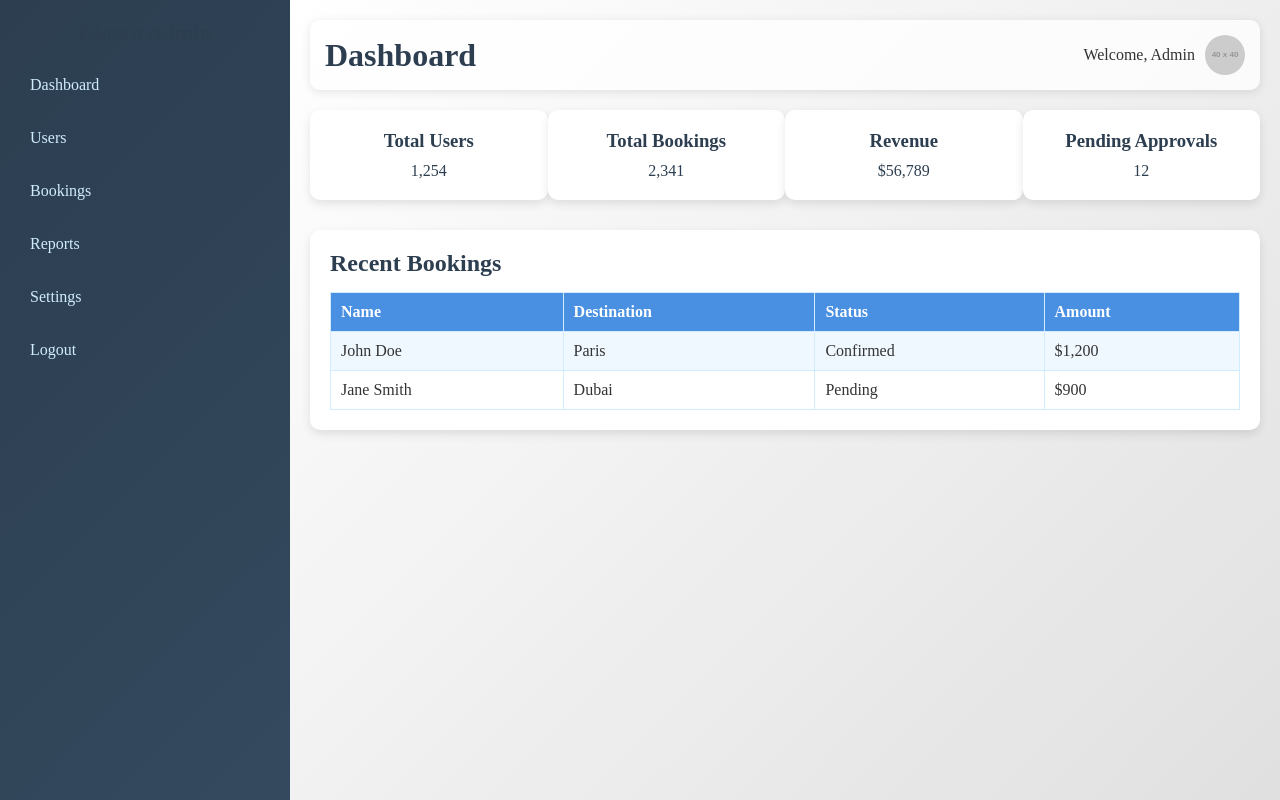
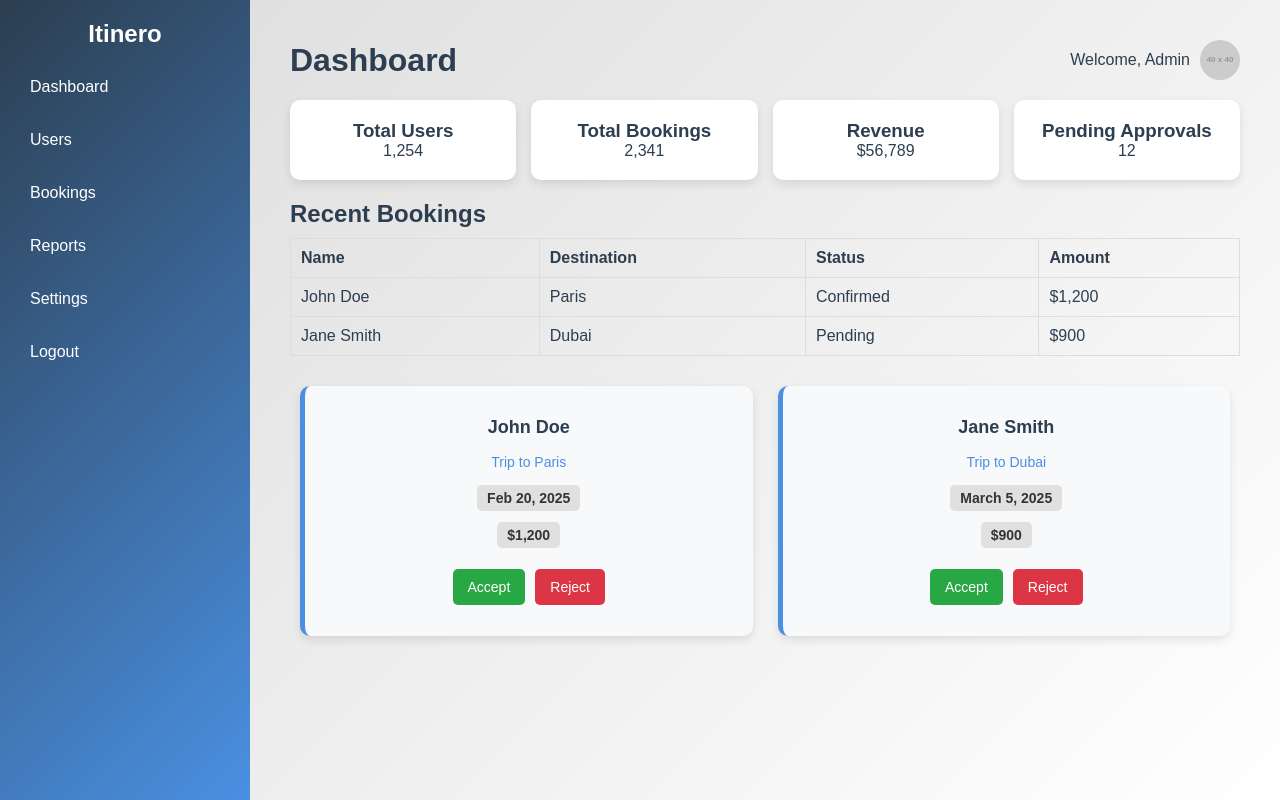
Before and after one commit to RushilShah1903/Itinero-frontend, an Angular app: page /admin-dashboard in a window 1280 px wide. Built offline with nearby package versions, Linux system fonts and the light colour scheme.

Commit message:
added user and admin dashboard

```diff
--- a/src/app/admin-dashboard/admin-dashboard.component.css
+++ b/src/app/admin-dashboard/admin-dashboard.component.css
@@ -1,38 +1,32 @@
-/* Ensure full-page layout */
-html, body {
-    width: 100%;
-    height: 100%;
+/* General Styles */
+* {
+    box-sizing: border-box;
     margin: 0;
     padding: 0;
     font-family: 'Poppins', sans-serif;
-    background: #f5f5f5; /* Soft Beige Background */
-    color: #333; /* Dark Gray for readability */
 }
 
-/* Dashboard container */
+/* Dashboard Layout */
 .dashboard-container {
     display: flex;
     height: 100vh;
 }
 
-/* Sidebar with a modern navy gradient */
+/* Sidebar */
 .sidebar {
     width: 250px;
-    background: linear-gradient(135deg, #2c3e50, #34495e); /* Dark navy gradient */
+    background: linear-gradient(135deg, #2c3e50, #4a90e2); /* Navy to Teal */
+    color: white;
     padding: 20px;
-    color: white;
-    box-shadow: 2px 0px 10px rgba(0, 0, 0, 0.2);
 }
 
 .sidebar h2 {
     text-align: center;
     margin-bottom: 20px;
-    font-size: 22px;
 }
 
 .sidebar ul {
     list-style: none;
-    padding: 0;
 }
 
 .sidebar ul li {
@@ -40,108 +34,159 @@ html, body {
 }
 
 .sidebar ul li a {
+    color: white;
     text-decoration: none;
-    color: #d1ecff; /* Soft teal */
     font-size: 16px;
     display: block;
     padding: 10px;
+    border-radius: 5px;
     transition: 0.3s;
 }
 
 .sidebar ul li a:hover {
-    background-color: rgba(255, 255, 255, 0.2);
-    color: white;
-    border-radius: 5px;
+    background: rgba(255, 255, 255, 0.2);
 }
 
-/* Main content with a soft gradient */
+/* Main Content */
 .main-content {
-    flex: 1;
-    padding: 20px;
-    background: linear-gradient(135deg, #ffffff, #e0e0e0); /* Soft White to Light Gray */
-    color: #333; /* Dark text for contrast */
-}
-
-/* Headings */
-h1, h2, h3 {
+    flex-grow: 1;
+    padding: 40px;
+    background: linear-gradient(135deg, #e0e0e0, #ffffff); /* Soft Beige to White */
     color: #2c3e50; /* Navy */
 }
 
-/* Top Navbar */
 .top-navbar {
     display: flex;
     justify-content: space-between;
     align-items: center;
-    background: rgba(255, 255, 255, 0.8);
-    padding: 15px;
-    border-radius: 10px;
-    box-shadow: 0px 2px 10px rgba(0, 0, 0, 0.1);
+    margin-bottom: 20px;
 }
 
-/* Admin info */
-.top-navbar .admin-info {
+.admin-info {
     display: flex;
     align-items: center;
 }
 
-.top-navbar .admin-info img {
+.admin-info img {
     border-radius: 50%;
     margin-left: 10px;
 }
 
-/* Dashboard Overview Cards */
+/* Dashboard Overview */
 .dashboard-overview {
-    display: flex;
-    justify-content: space-between;
-    margin-top: 20px;
+    display: grid;
+    grid-template-columns: repeat(4, 1fr);
+    gap: 15px;
+    margin-bottom: 20px;
 }
 
 .card {
-    width: 23%;
+    background: white;
     padding: 20px;
-    text-align: center;
-    background: #ffffff; /* White background for modern look */
     border-radius: 10px;
     box-shadow: 0px 4px 10px rgba(0, 0, 0, 0.1);
-    color: #2c3e50; /* Navy */
-}
-
-.card h3 {
-    margin-bottom: 10px;
+    text-align: center;
 }
 
 /* Latest Bookings */
-.latest-bookings {
-    margin-top: 30px;
-    background: #ffffff;
-    padding: 20px;
-    border-radius: 10px;
-    box-shadow: 0px 4px 10px rgba(0, 0, 0, 0.1);
-    color: #2c3e50;
+.latest-bookings table {
+    width: 100%;
+    border-collapse: collapse;
+    margin-top: 10px;
 }
 
-.latest-bookings h2 {
-    margin-bottom: 15px;
-}
-
-/* Table Styling */
-table {
-    width: 100%;
-    border-collapse: collapse;
-    color: #333; /* Dark text */
-}
-
-table th, table td {
+.latest-bookings th, .latest-bookings td {
     padding: 10px;
-    border: 1px solid #d1ecff; /* Soft teal border */
+    border: 1px solid #ddd;
     text-align: left;
 }
 
-table th {
-    background: #4a90e2; /* Teal header */
-    color: white;
+/* Trip Requests */
+/* Trip Requests Section */
+/* Trip Requests Section */
+.trip-requests {
+    margin-top: 20px;
+    display: grid;
+    grid-template-columns: repeat(auto-fit, minmax(250px, 1fr)); /* Responsive grid */
+    gap: 5px;
+    justify-content: center;
 }
 
-table tr:nth-child(even) {
-    background: #f0f8ff; /* Light Blue alternate row */
+/* Bigger Square Trip Request Cards */
+.request-card {
+    background: #f8f9fa;
+    width: 500pxpx; /* Bigger size */
+    height: 250px; /* Square format */
+    padding: 20px;
+    border-radius: 10px;
+    border-left: 5px solid #4a90e2;
+    box-shadow: 0px 4px 10px rgba(0, 0, 0, 0.1);
+    text-align: center;
+    display: flex;
+    flex-direction: column;
+    justify-content: space-evenly;
+    align-items: center;
+    margin: 10px;
 }
+
+/* Employee Name */
+.request-card h3 {
+    font-size: 18px;
+    color: #2c3e50;
+    margin-bottom: 5px;
+}
+
+/* Trip Details */
+.request-card p {
+    font-size: 14px;
+    color: #4a90e2;
+    margin-bottom: 5px;
+}
+
+/* Date & Expense */
+.trip-date, .trip-expense {
+    font-size: 14px;
+    font-weight: bold;
+    color: #333;
+    background: #e0e0e0;
+    padding: 5px 10px;
+    border-radius: 5px;
+    display: inline-block;
+}
+
+/* Action Buttons */
+.request-card .btn-container {
+    display: flex;
+    gap: 10px;
+    margin-top: 10px;
+}
+
+.approve-btn {
+    background-color: #28a745;
+    color: white;
+    border: none;
+    padding: 10px 15px;
+    border-radius: 5px;
+    cursor: pointer;
+    font-size: 14px;
+    transition: 0.3s;
+}
+
+.approve-btn:hover {
+    background-color: #218838;
+}
+
+.reject-btn {
+    background-color: #dc3545;
+    color: white;
+    border: none;
+    padding: 10px 15px;
+    border-radius: 5px;
+    cursor: pointer;
+    font-size: 14px;
+    transition: 0.3s;
+}
+
+.reject-btn:hover {
+    background-color: #c82333;
+}
--- a/src/app/admin-dashboard/admin-dashboard.component.html
+++ b/src/app/admin-dashboard/admin-dashboard.component.html
@@ -1,7 +1,7 @@
 <div class="dashboard-container">
     <!-- Sidebar -->
     <aside class="sidebar">
-        <h2>Itinero Admin</h2>
+        <h2>Itinero</h2>
         <ul>
             <li><a href="#">Dashboard</a></li>
             <li><a href="#">Users</a></li>
@@ -67,5 +67,32 @@
                 </tr>
             </table>
         </section>
+
+        <!-- Trip Requests Section -->
+        <section class="trip-requests">
+            <div class="request-card">
+                <h3>John Doe</h3>
+                <p>Trip to Paris</p>
+                <span class="trip-date">Feb 20, 2025</span>
+                <span class="trip-expense">$1,200</span>
+                <div class="btn-container">
+                    <button class="approve-btn">Accept</button>
+                    <button class="reject-btn">Reject</button>
+                </div>
+            </div>
+
+            <div class="request-card">
+                <h3>Jane Smith</h3>
+                <p>Trip to Dubai</p>
+                <span class="trip-date">March 5, 2025</span>
+                <span class="trip-expense">$900</span>
+                <div class="btn-container">
+                    <button class="approve-btn">Accept</button>
+                    <button class="reject-btn">Reject</button>
+                </div>
+            </div>
+        </section>
+
+
     </main>
 </div>
--- a/src/app/app-routing.module.ts
+++ b/src/app/app-routing.module.ts
@@ -3,11 +3,13 @@ import { RouterModule, Routes } from '@angular/router';
 import { LoginComponent } from './auth/login/login.component';
 import { RegisterComponent } from './auth/register/register.component';
 import { AdminDashboardComponent } from './admin-dashboard/admin-dashboard.component';
+import { UserDashboardComponent } from './user-dashboard/user-dashboard.component';
 
 const routes: Routes = [
   {path:'', component: RegisterComponent},
   {path:'login', component: LoginComponent},
-  {path:'admin-dashboard', component: AdminDashboardComponent}
+  {path:'admin-dashboard', component: AdminDashboardComponent},
+  {path:'user-dashboard', component:UserDashboardComponent}
 ];
 
 @NgModule({
--- a/src/app/app.module.ts
+++ b/src/app/app.module.ts
@@ -6,13 +6,15 @@ import { AppComponent } from './app.component';
 import { LoginComponent } from './auth/login/login.component';
 import { RegisterComponent } from './auth/register/register.component';
 import { AdminDashboardComponent } from './admin-dashboard/admin-dashboard.component';
+import { UserDashboardComponent } from './user-dashboard/user-dashboard.component';
 
 @NgModule({
   declarations: [
     AppComponent,
     LoginComponent,
     RegisterComponent,
-    AdminDashboardComponent
+    AdminDashboardComponent,
+    UserDashboardComponent
   ],
   imports: [
     BrowserModule,
--- /dev/null
+++ b/src/app/user-dashboard/user-dashboard.component.css
@@ -0,0 +1,127 @@
+/* Global Styles */
+* {
+    box-sizing: border-box;
+    margin: 0;
+    padding: 0;
+    font-family: 'Poppins', sans-serif;
+}
+
+/* Dashboard Container */
+.dashboard-container {
+    display: flex;
+    height: 100vh;
+}
+
+/* Sidebar */
+.sidebar {
+    width: 250px;
+    background: linear-gradient(135deg, #2c3e50, #4a90e2); /* Navy to Teal */
+    color: white;
+    padding: 20px;
+}
+
+.sidebar h2 {
+    text-align: center;
+    margin-bottom: 20px;
+}
+
+.sidebar ul {
+    list-style: none;
+}
+
+.sidebar ul li {
+    margin: 15px 0;
+}
+
+.sidebar ul li a {
+    color: white;
+    text-decoration: none;
+    font-size: 16px;
+    display: block;
+    padding: 10px;
+    border-radius: 5px;
+    transition: 0.3s;
+}
+
+.sidebar ul li a:hover {
+    background: rgba(255, 255, 255, 0.2);
+}
+
+/* Main Content */
+.main-content {
+    flex-grow: 1;
+    padding: 40px;
+    background: linear-gradient(135deg, #e0e0e0, #ffffff); /* Soft Beige to White */
+    color: #2c3e50; /* Navy */
+}
+
+.main-content h1 {
+    margin-bottom: 20px;
+}
+
+/* Dashboard Grid */
+.dashboard-grid {
+    display: grid;
+    grid-template-columns: 1fr 1fr;
+    gap: 20px;
+}
+
+/* Dashboard Sections */
+.dashboard-section {
+    background: white;
+    padding: 25px;
+    border-radius: 10px;
+    box-shadow: 0px 4px 10px rgba(0, 0, 0, 0.1);
+}
+
+.dashboard-section h2 {
+    margin-bottom: 15px;
+}
+
+/* Form Inputs */
+.dashboard-section label {
+    font-weight: bold;
+    display: block;
+    margin-top: 10px;
+}
+
+.dashboard-section input {
+    width: 100%;
+    padding: 10px;
+    margin-top: 5px;
+    border: 1px solid #d1ecff;
+    border-radius: 5px;
+    font-size: 16px;
+}
+
+/* Lists */
+.dashboard-section ul {
+    list-style: none;
+    padding: 0;
+}
+
+.dashboard-section ul li {
+    background: #f0f8ff;
+    margin: 5px 0;
+    padding: 10px;
+    border-radius: 5px;
+}
+
+/* Economy Management Button */
+.dashboard-section button {
+    width: 100%;
+    padding: 12px;
+    background-color: #4a90e2; /* Teal */
+    color: white;
+    border: none;
+    border-radius: 5px;
+    font-size: 16px;
+    font-weight: bold;
+    cursor: pointer;
+    margin-top: 15px;
+    transition: 0.3s;
+}
+
+.dashboard-section button:hover {
+    background-color: #357ABD; /* Darker teal */
+}
--- /dev/null
+++ b/src/app/user-dashboard/user-dashboard.component.html
@@ -0,0 +1,72 @@
+
+<body>
+
+    <div class="dashboard-container">
+        <aside class="sidebar">
+            <h2>Itinero</h2>
+            <ul>
+                <li><a href="#">Dashboard</a></li>
+                <li><a href="#">My Trips</a></li>
+                <li><a href="#">Bookings</a></li>
+                <li><a href="#">Settings</a></li>
+                <li><a href="#">Logout</a></li>
+            </ul>
+        </aside>
+
+        <main class="main-content">
+            <h1>Welcome, <span id="username">User</span></h1>
+
+            <div class="dashboard-grid">
+                <!-- Edit Details Section -->
+                <div class="dashboard-section">
+                    <h2>Edit Details</h2>
+                    <form>
+                        <label for="name">Full Name:</label>
+                        <input type="text" id="name" value="John Doe" required>
+
+                        <label for="email">Email:</label>
+                        <input type="email" id="email" value="john.doe@example.com" required>
+
+                        <label for="phone">Phone:</label>
+                        <input type="tel" id="phone" value="+1234567890">
+
+                        <label for="password">Password:</label>
+                        <input type="password" id="password" value="******">
+
+                        <button type="submit">Save Changes</button>
+                    </form>
+                </div>
+
+                <!-- Upcoming Trips Section with Countdown -->
+                <div class="dashboard-section">
+                    <h2>Upcoming Trips</h2>
+                    <p>Next Trip: <strong>Paris, France - Feb 15, 2025</strong></p>
+                    <p>Countdown: <span id="countdown">Loading...</span></p>
+                    <ul>
+                        <li>📍 Paris, France - Feb 15, 2025</li>
+                        <li>📍 Tokyo, Japan - Mar 10, 2025</li>
+                        <li>📍 Bali, Indonesia - Apr 5, 2025</li>
+                    </ul>
+                </div>
+
+                <!-- Completed Trips Section -->
+                <div class="dashboard-section">
+                    <h2>Completed Trips</h2>
+                    <ul>
+                        <li>✔️ New York, USA - Jan 2025</li>
+                        <li>✔️ Rome, Italy - Dec 2024</li>
+                        <li>✔️ Dubai, UAE - Nov 2024</li>
+                    </ul>
+                </div>
+
+                <!-- Economy Management Section -->
+                <div class="dashboard-section">
+                    <h2>Economy Management</h2>
+                    <p>Total Budget: <strong>$5000</strong></p>
+                    <p>Spent: <strong>$3200</strong></p>
+                    <p>Remaining: <strong>$1800</strong></p>
+                    <button>View Breakdown</button>
+                </div>
+            </div>
+        </main>
+    </div>
```
Also changed, not shown: src/app/user-dashboard/user-dashboard.component.ts (added, +15 -0 lines), 1 other file (tests, documents, lock files or other folders).
